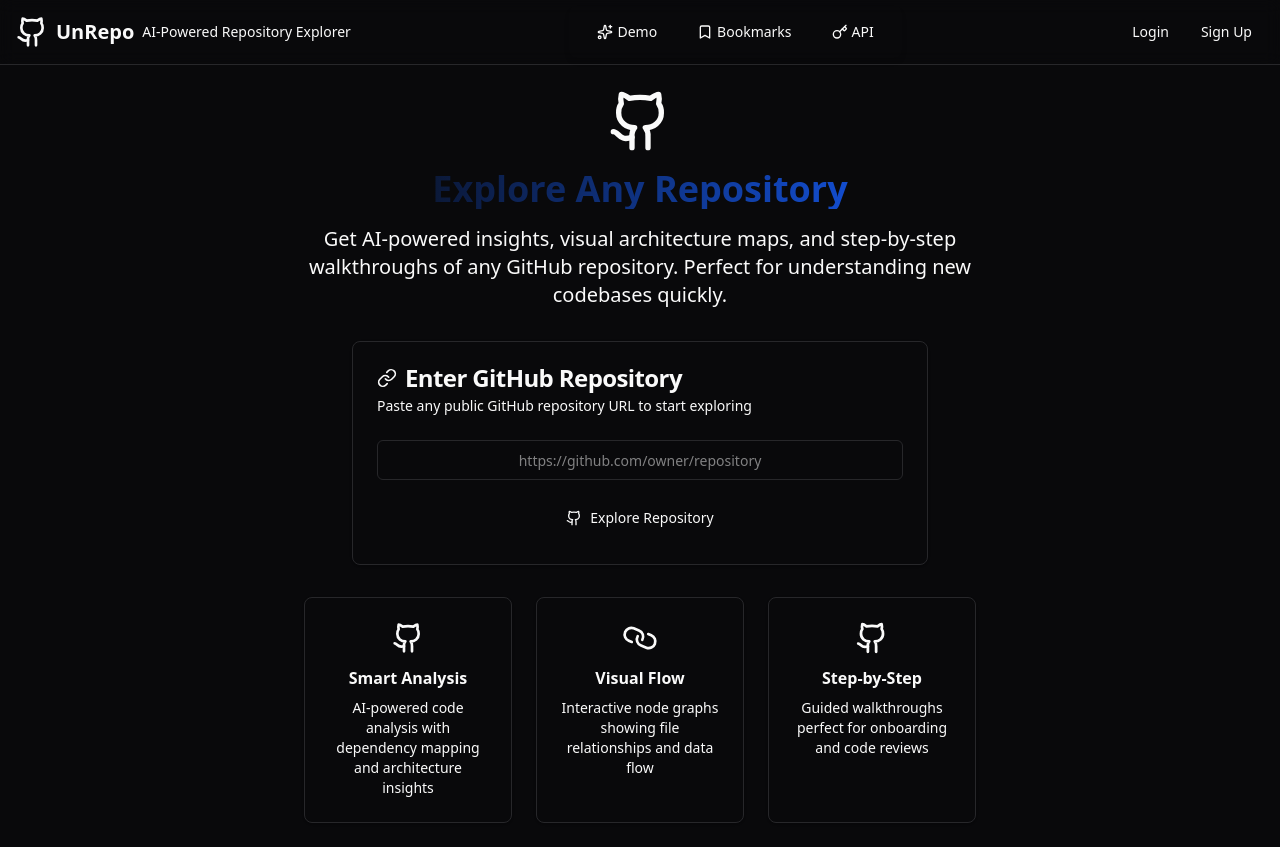
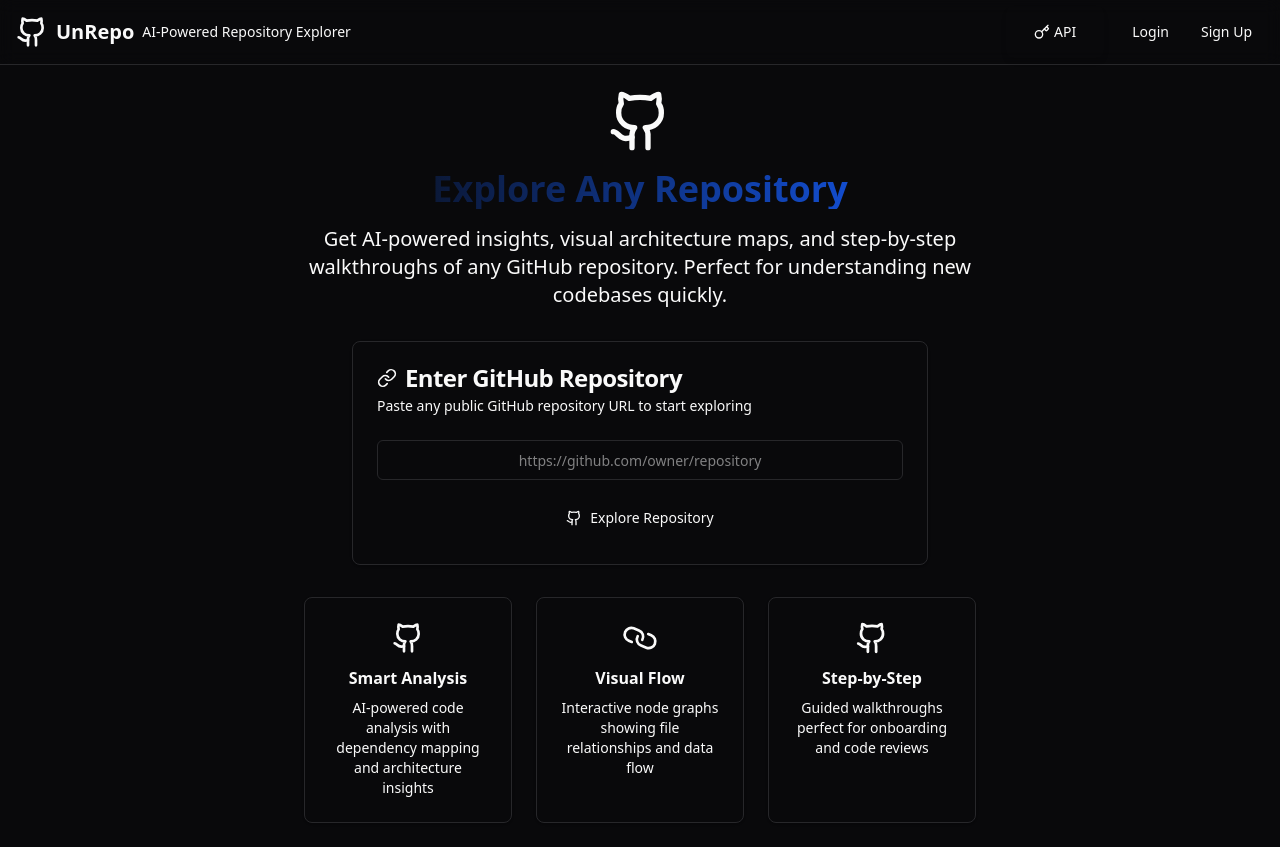
Before and after one commit to saheli56/Un-Repo, a React (Vite) app: page / in a window 1280 px wide. Built offline with nearby package versions, Linux system fonts and the light colour scheme; what ts-morph would draw is missing.

Commit message:
fixed header position

```diff
--- a/src/App.tsx
+++ b/src/App.tsx
@@ -2,20 +2,16 @@
 import { motion, AnimatePresence } from 'framer-motion'
 import { Button } from '@/components/ui/button'
 import { RepoInput } from '@/components/repo/RepoInput'
-import { RepoVisualizer } from '@/components/repo/RepoVisualizer'
 import { VisualizationDashboard } from '@/components/visualization/VisualizationDashboard'
 import { WorkflowOverview } from '@/components/repo/WorkflowOverview'
 import { FileExplorer } from '@/components/file/FileExplorer'
 import { CodeViewer } from '@/components/code/CodeViewer'
 import { AIPanel } from '@/components/ai/AIPanel'
-import { WalkthroughPanel } from '@/components/walkthrough/WalkthroughPanel'
 import { AdvancedSearch } from '@/components/search/AdvancedSearch'
-import { BookmarksManager } from '@/components/bookmarks/BookmarksManager'
 import { GitHubSettings } from '@/components/settings/GitHubSettings'
 import { GeminiSettings } from '@/components/settings/GeminiSettings'
-import { EnhancedVisualizationDemo } from '@/components/demo/EnhancedVisualizationDemo'
 import { GitHubRepo, FileNode, RepoAnalysis } from '@/types'
-import { Github, Code, Brain, TreePine, BookOpen, Bookmark, Key, ArrowLeft, ArrowRight, Sparkles } from 'lucide-react'
+import { Github, Code, TreePine, Key, ArrowLeft, ArrowRight } from 'lucide-react'
 import { analyzeRepository } from '@/lib/utils'
 
 interface AppState {
@@ -23,9 +19,9 @@
   repoAnalysis: RepoAnalysis | null
   selectedFile: FileNode | null
   isLoading: boolean
-  view: 'input' | 'explorer' | 'visualizer' | 'interactive' | 'walkthrough' | 'bookmarks' | 'settings' | 'demo'
+  view: 'input' | 'explorer' | 'interactive' | 'settings'
   darkMode: boolean
-  navigationHistory: Array<'input' | 'explorer' | 'visualizer' | 'interactive' | 'walkthrough' | 'bookmarks' | 'settings' | 'demo'>
+  navigationHistory: Array<'input' | 'explorer' | 'interactive' | 'settings'>
 }
 
 export default function App() {
@@ -231,7 +227,9 @@
             )}
           </div>
 
-          <div className="flex items-center space-x-2">
+          {/* Right side: Navigation buttons and Auth buttons */}
+          <div className="flex items-center space-x-4">
+            {/* Explorer, Interactive, and API buttons */}
             {state.currentRepo && (
               <div className="flex items-center space-x-1">
                 <Button
@@ -244,15 +242,6 @@
                   Explorer
                 </Button>
                 <Button
-                  variant={state.view === 'visualizer' ? 'default' : 'ghost'}
-                  size="sm"
-                  onClick={() => navigateToView('visualizer')}
-                  className={`cursor-pointer hover:scale-105 transition-transform duration-200 ${state.view === 'visualizer' ? 'border-b-2 border-primary' : ''}`}
-                >
-                  <Brain className="h-4 w-4 mr-1" />
-                  Visualizer
-                </Button>
-                <Button
                   variant={state.view === 'interactive' ? 'default' : 'ghost'}
                   size="sm"
                   onClick={() => navigateToView('interactive')}
@@ -261,38 +250,11 @@
                   <TreePine className="h-4 w-4 mr-1" />
                   Interactive
                 </Button>
-                <Button
-                  variant={state.view === 'walkthrough' ? 'default' : 'ghost'}
-                  size="sm"
-                  onClick={() => navigateToView('walkthrough')}
-                  className={`cursor-pointer hover:scale-105 transition-transform duration-200 ${state.view === 'walkthrough' ? 'border-b-2 border-primary' : ''}`}
-                >
-                  <BookOpen className="h-4 w-4 mr-1" />
-                  Walkthrough
-                </Button>
               </div>
             )}
 
-            {/* Enhanced Button Group for Demo, Bookmarks, and API */}
-            <div className="flex items-center justify-center space-x-4 bg-card/50 px-4 py-2 rounded-lg shadow-md">
-              <Button
-                variant={state.view === 'demo' ? 'default' : 'ghost'}
-                size="sm"
-                onClick={() => navigateToView('demo')}
-                className={`cursor-pointer hover:scale-110 transition-transform duration-200 ${state.view === 'demo' ? 'border-b-2 border-primary' : ''}`}
-              >
-                <Sparkles className="h-4 w-4 mr-1" />
-                Demo
-              </Button>
-              <Button
-                variant={state.view === 'bookmarks' ? 'default' : 'ghost'}
-                size="sm"
-                onClick={() => navigateToView('bookmarks')}
-                className={`cursor-pointer hover:scale-110 transition-transform duration-200 ${state.view === 'bookmarks' ? 'border-b-2 border-primary' : ''}`}
-              >
-                <Bookmark className="h-4 w-4 mr-1" />
-                Bookmarks
-              </Button>
+            {/* API Settings Button */}
+            <div className="flex items-center justify-center bg-card/50 px-4 py-2 rounded-lg shadow-md">
               <Button
                 variant={state.view === 'settings' ? 'default' : 'ghost'}
                 size="sm"
@@ -302,7 +264,6 @@
                 <Key className="h-4 w-4 mr-1" />
                 API
               </Button>
-            </div>
             </div>
 
             {/* Login, Sign Up, and Profile Buttons */}
@@ -338,6 +299,7 @@
               )}
             </div>
           </div>
+        </div>
       </header>
 
       {/* Main Content */}
@@ -367,7 +329,7 @@
               <WorkflowOverview
                 repo={state.currentRepo!}
                 analysis={state.repoAnalysis}
-                onViewWorkflow={() => navigateToView('visualizer')}
+                onViewWorkflow={() => navigateToView('interactive')}
               />
 
               {/* Traditional Explorer Layout */}
@@ -407,22 +369,6 @@
             </motion.div>
           )}
 
-          {state.view === 'visualizer' && state.repoAnalysis && (
-            <motion.div
-              key="visualizer"
-              initial={{ opacity: 0 }}
-              animate={{ opacity: 1 }}
-              exit={{ opacity: 0 }}
-              className="h-[calc(100vh-200px)]"
-            >
-              <RepoVisualizer
-                repo={state.currentRepo!}
-                analysis={state.repoAnalysis}
-                onNodeSelect={(file) => setState(prev => ({ ...prev, selectedFile: file }))}
-              />
-            </motion.div>
-          )}
-
           {state.view === 'interactive' && state.repoAnalysis && (
             <motion.div
               key="interactive"
@@ -437,48 +383,6 @@
                 onFileSelect={(file) => setState(prev => ({ ...prev, selectedFile: file }))}
                 selectedFile={state.selectedFile}
               />
-            </motion.div>
-          )}
-
-          {state.view === 'walkthrough' && state.repoAnalysis && (
-            <motion.div
-              key="walkthrough"
-              initial={{ opacity: 0 }}
-              animate={{ opacity: 1 }}
-              exit={{ opacity: 0 }}
-              className="h-[calc(100vh-200px)]"
-            >
-              <WalkthroughPanel
-                repo={state.currentRepo!}
-                analysis={state.repoAnalysis}
-              />
-            </motion.div>
-          )}
-
-          {state.view === 'bookmarks' && (
-            <motion.div
-              key="bookmarks"
-              initial={{ opacity: 0 }}
-              animate={{ opacity: 1 }}
-              exit={{ opacity: 0 }}
-              className="overflow-auto"
-            >
-              <BookmarksManager
-                currentRepo={state.currentRepo || undefined}
-                onRepoSelect={(repo) => handleRepoSubmit(repo as GitHubRepo)}
-              />
-            </motion.div>
-          )}
-
-          {state.view === 'demo' && (
-            <motion.div
-              key="demo"
-              initial={{ opacity: 0 }}
-              animate={{ opacity: 1 }}
-              exit={{ opacity: 0 }}
-              className="overflow-auto"
-            >
-              <EnhancedVisualizationDemo />
             </motion.div>
           )}
 
```
Lines whose indentation alone changed are shown as unchanged.
